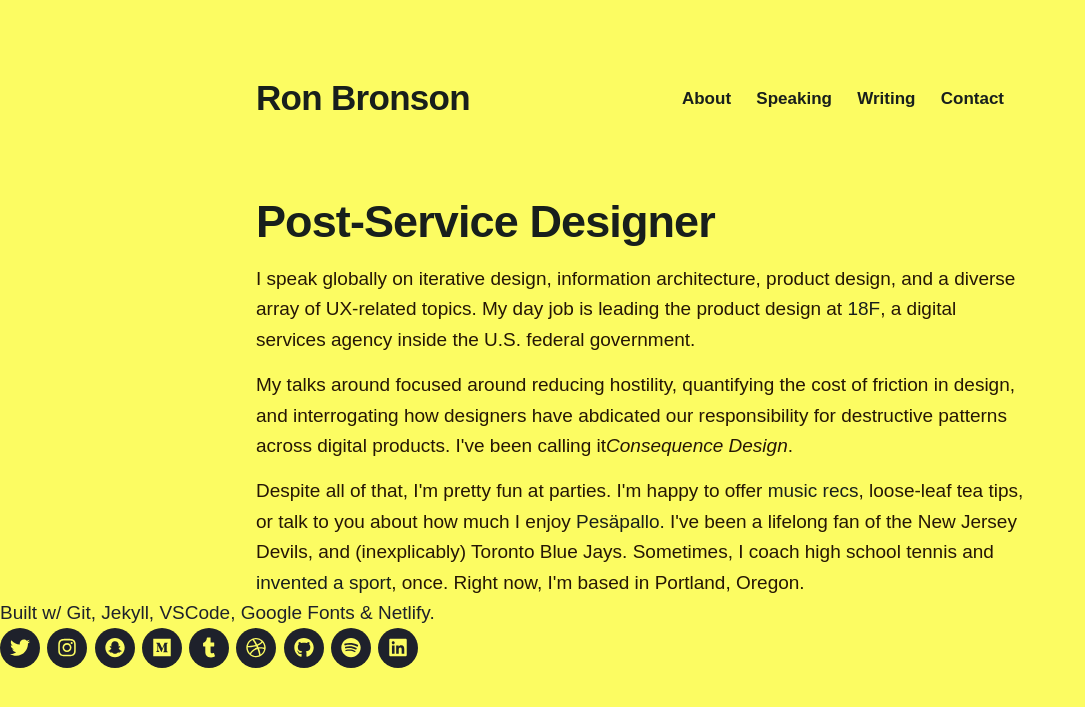
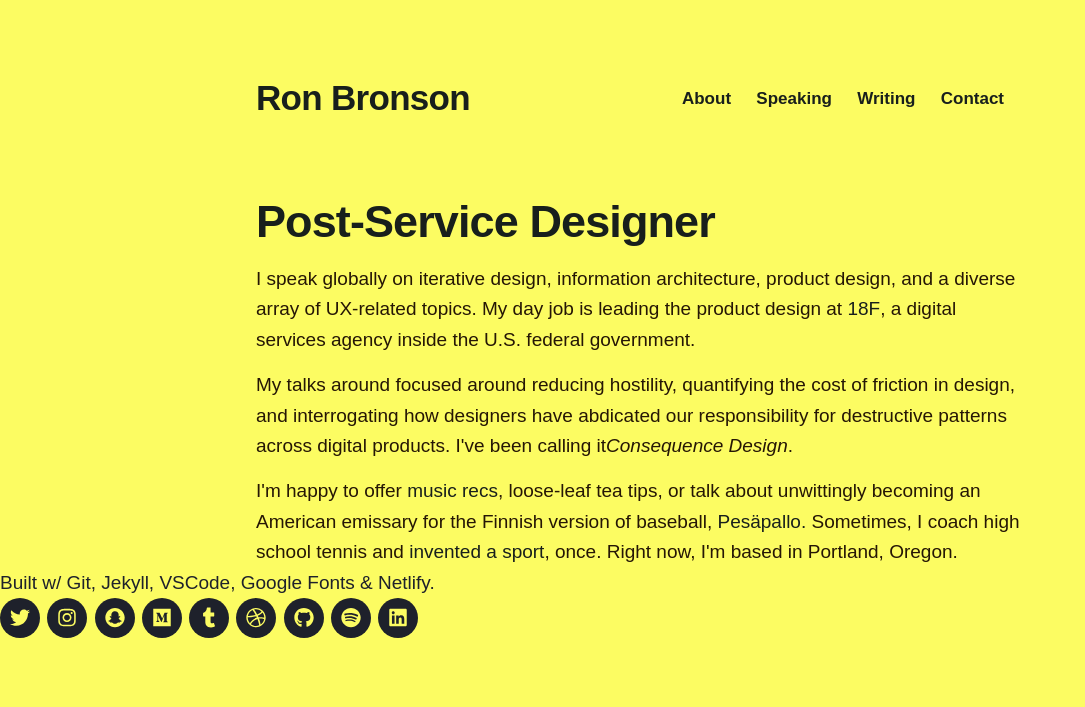
Before and after one commit to quarterback/2020-home, a Jekyll site: the page built from index.html, in a window 1280 px wide. Shown: the top 707 px of the page, without its empty margins (0-1085 px from the left). Built offline with Jekyll 4.4.1, drawn with Linux system fonts in a browser that asks for light colours; nearby versions of some CDN libraries; some web fonts are replaced.

Commit message:
Update index.html

```diff
--- a/index.html
+++ b/index.html
@@ -14,7 +14,7 @@ featured_image: /images/social.jpg
 
 	 <p>My talks around focused around reducing hostility, quantifying the cost of friction in design, and interrogating how designers have abdicated our responsibility for destructive patterns across digital products. I've been calling it<em>Consequence Design</em>. </p>
 
-		<p>Despite all of that, I'm pretty fun at parties.  I'm happy to offer <a href="https://www.last.fm/user/omnivoreron">music recs</a>, loose-leaf tea tips, or talk to you about how much I enjoy <a href="https://www.youtube.com/watch?v=H_navSFGj0I">Pesäpallo.</a>  I've been a lifelong fan of the New Jersey Devils, and (inexplicably) Toronto Blue Jays.
+		<p>I'm happy to offer <a href="https://www.last.fm/user/omnivoreron">music recs</a>, loose-leaf tea tips, or talk about unwittingly becoming an American emissary for the Finnish version of baseball, <a href="https://www.youtube.com/watch?v=H_navSFGj0I">Pesäpallo.</a>
 		Sometimes, I coach high school tennis and <a href="https://en.wikipedia.org/wiki/Tennis_polo">invented a sport</a>, once. Right now, I'm based in Portland, Oregon. </p>
 	</div>
 
```
